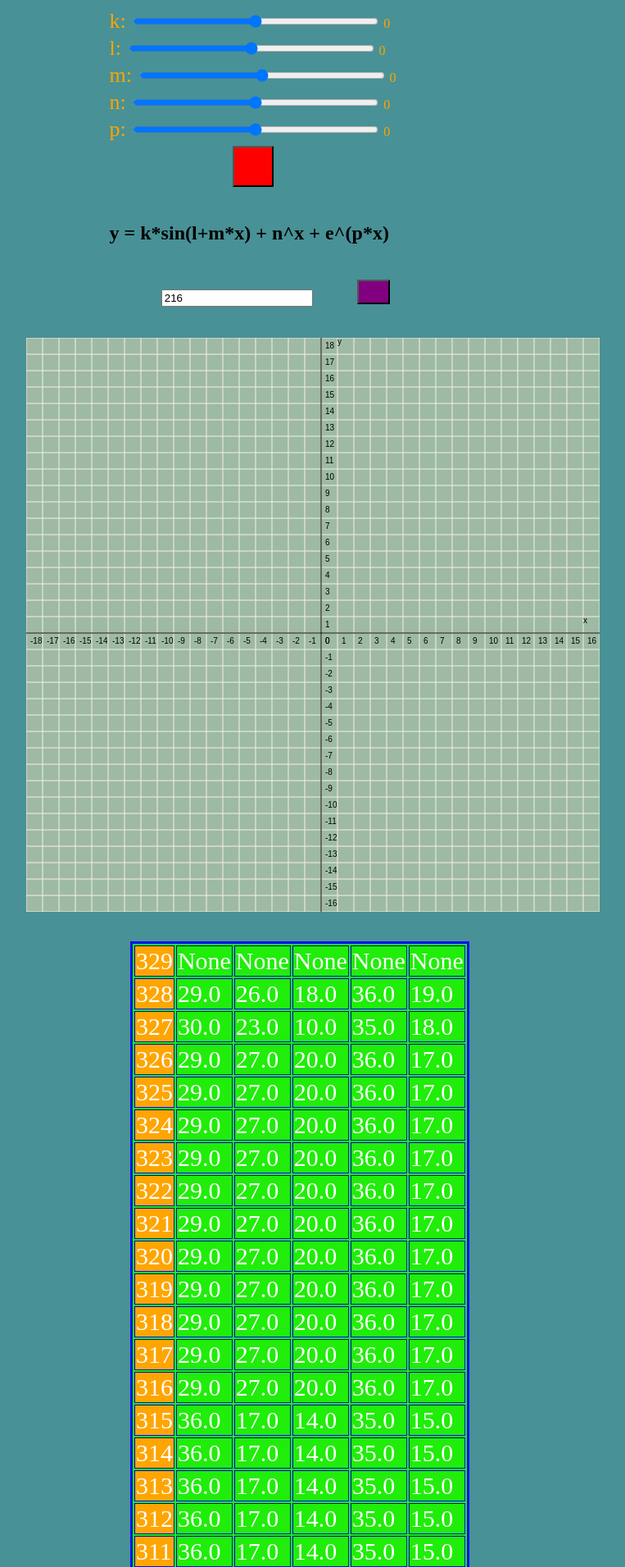
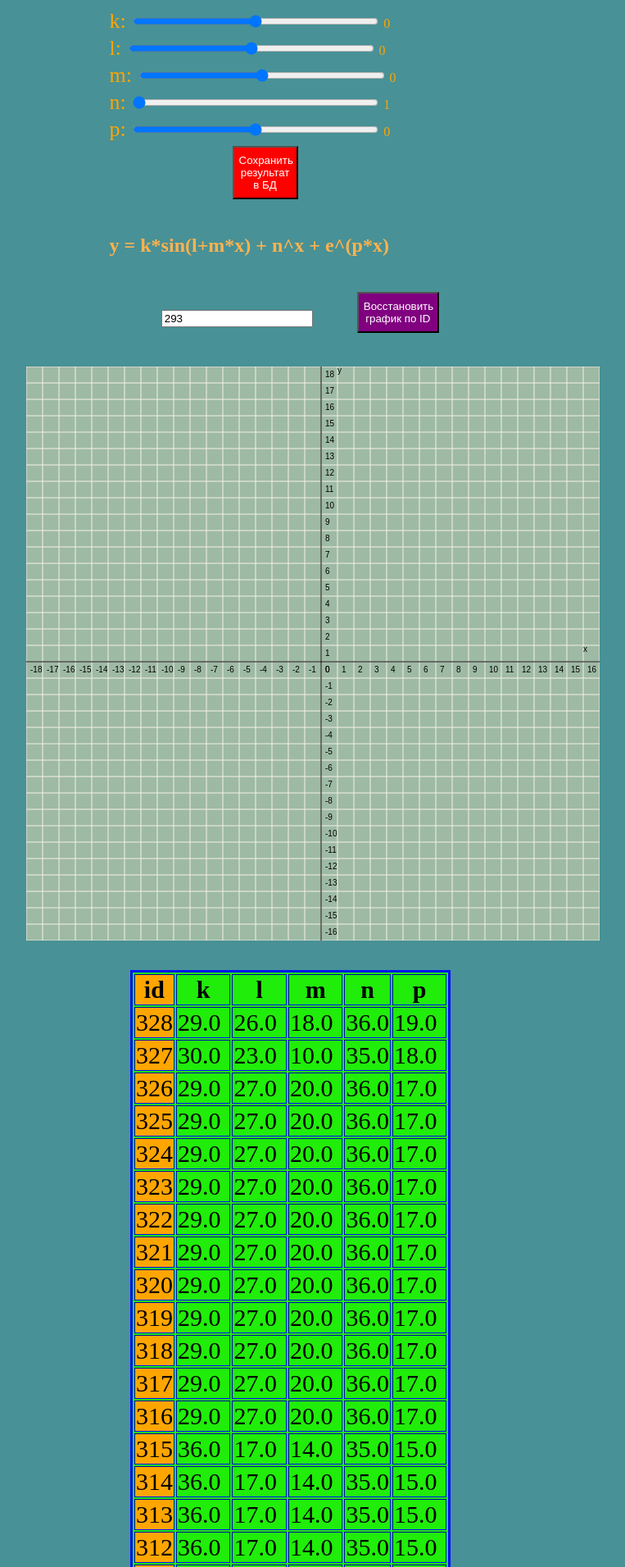
Before and after one commit to moipo/dynamic-chart, a Django app: page / in a window 1280 px wide. Shown: the top 1911 px of the page at 82% size, without its empty margins (380-1143 px from the left). Run offline with Django 4.2, Linux system fonts and the light colour scheme; data comes from the database, SQL or seed files in the repository; both versions use the stored data as it was after the commit; some libraries are stand-ins or nearby versions.

Commit message:
Refactoring

```diff
--- a/anapp/static/anapp/css/style.css
+++ b/anapp/static/anapp/css/style.css
@@ -29,11 +29,3 @@
   font-size:30px;
 
 }
-
-
-#hiddenbutton{
-  width:40px;
-  height:40px;
-  color:red;
-  display:inline;
-}
--- a/anapp/views.py
+++ b/anapp/views.py
@@ -7,7 +7,7 @@
 def show_home(request, *args, **kwargs):
     context = {}
 
-    if (request.method=="POST"):
+    if (request.method=="GET"):
         pass
     else:
         Data.objects.create(par1 = request.POST.get("slv1"),
@@ -16,16 +16,17 @@
         par4 = request.POST.get("slv4"),
         par5 = request.POST.get("slv5"))
 
-    logs = Data.objects.all()[len(Data.objects.all())-50:len(Data.objects.all())]
-    logs = reversed(logs)
 
-    var = request.POST
-    context = {
-        "par1_test" : var,
-        "par1_db": Data.objects.get(id=(len(Data.objects.all()))).par2,
-        "logs" : logs,
+    try:
+        logs = Data.objects.all()[len(Data.objects.all())-50:len(Data.objects.all())]
+        logs = reversed(logs)
 
-    }
+        context = {
+            "par1_db": Data.objects.get(id=(len(Data.objects.all()))).par2,
+            "logs" : logs,
+
+        }
+    except: pass;
     return render(request, "homepage.html", context)
 
 
--- a/templates/anapp/homepage.html
+++ b/templates/anapp/homepage.html
@@ -22,28 +22,41 @@
       </div><input class = "par three" type="range" name="slv3" value="0" min = '-50' max = '50'> <div id = "slv3" style = "display:inline;">0</div><br>
 
       <div class = "letter"> n:
-      </div><input class = "par four" type="range" name="slv4" value="0" min = '-50' max = '50'> <div id = "slv4" style = "display:inline;">0</div><br>
+      </div><input class = "par four" type="range" name="slv4" value="0" min = '1' max = '50'> <div id = "slv4" style = "display:inline;">1</div><br>
 
       <div class = "letter"> p:
       </div><input class = "par five" type="range" name="slv5" value="0" min = '-50' max = '50'> <div id = "slv5" style = "display:inline;">0</div><br>
 
-      <button type="submit" name="button" id = 'hiddenbutton' style = "width:50px; height:50px; background-color: red; margin:5px; margin-left:150px; display:inline;"></button>
+      <button type="submit" name="button" id = 'hiddenbutton' class = "first_button">Сохранить результат в БД</button>
 
     </form>
 
       <br>
-      <h2 id="formula" style = "margin-left:40%">         y = k*sin(l+m*x) + n^x + e^(p*x) </h2>
+      <div class="formula">
+        <h2  style = "margin-left:30%, color: white;">         y = k*sin(l+m*x) + n^x + e^(p*x) </h2>
+      </div>
+
+
       <br>
       <form method = 'GET'>
-        <input type="number" name="received_id" id = "received_id" value="216" style = "margin-left:45%;">
-        <button type="button" id = "pk_submit" value="216" style = "width:40px; height:30px; background-color: purple; margin:5px; margin-left:50px;" name="pk_sumbit"></button>
+        <input type="number" name="received_id" id = "received_id" value="293" style = "margin-left:45%;">
+        <button type="button" id = "pk_submit" name="pk_sumbit" value="293" class = "second_button">Восстановить график по ID</button>
       </form>
     <br><br>
     <canvas id="canvas_plot" width="700" height="700" style = "display:block; background-color: #9ebaa4; margin-left: 32%;"></canvas>
     <br><br>
 
     <div id="mar" style = "margin-left:42%;">
-    <table border="5" id = "table1">
+    <table border="5" id = "table1" style = "color:black;">
+      <div class = "data_table">
+        <tr>
+          <th id = "primary_key" style = "background-color:orange;">id</th>
+          <th>k</th>
+          <th>l</th>
+          <th>m</th>
+          <th>n</th>
+          <th>p</th>
+        </tr>
         {% for item in logs %}
         <tr>
           <td id = "primary_key" style = "background-color:orange;">{{item.pk}}</td>
@@ -54,6 +67,7 @@
           <td>{{item.par5}}</td>
         </tr>
         {% endfor %}
+      </div>
     </table>
   </div>
 
@@ -61,3 +75,56 @@
 
   </body>
 </html>
+
+
+
+<style >
+.first_button
+{
+  width:100px;
+  height:100px;
+  background-color: red;
+  color:white;
+  margin:5px;
+  margin-left:150px;
+  display:inline;
+
+}
+
+.second_button
+{
+width:40px;
+height:30px;
+background-color: purple;
+margin:5px;
+margin-left:50px;"
+color: white;
+}
+
+.data_table
+{
+  text-align: center;
+}
+
+.formula{
+  color: #ffb24f;
+  margin-left: 40%;
+  margin-right:auto;
+}
+
+#pk_submit
+{
+  width:100px;
+  color:white;
+  height:50px;
+}
+
+
+
+#hiddenbutton{
+  width:80px;
+  height:65px;
+  color:white;
+  display:inline;
+}
+</style>
```
Also changed, not shown: db.sqlite3. Lines whose indentation alone changed are shown as unchanged.
